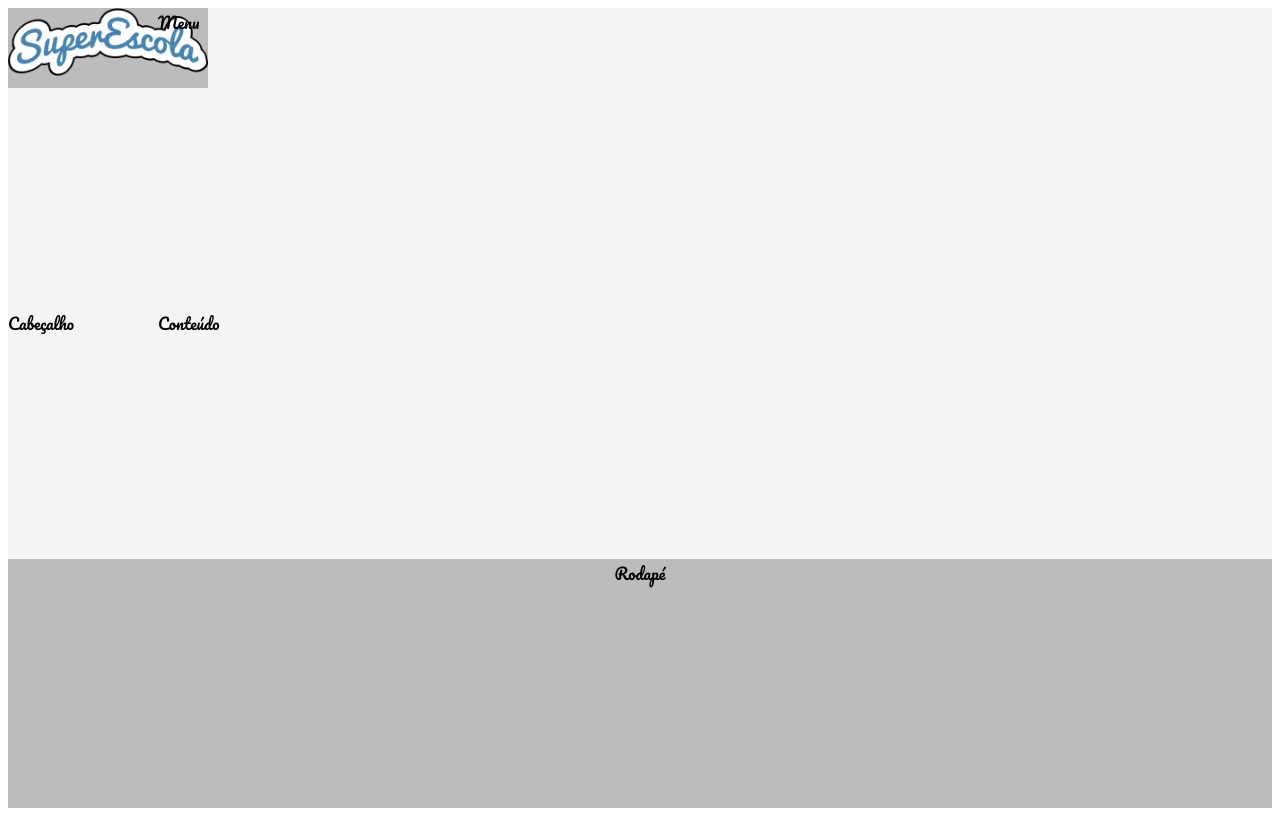
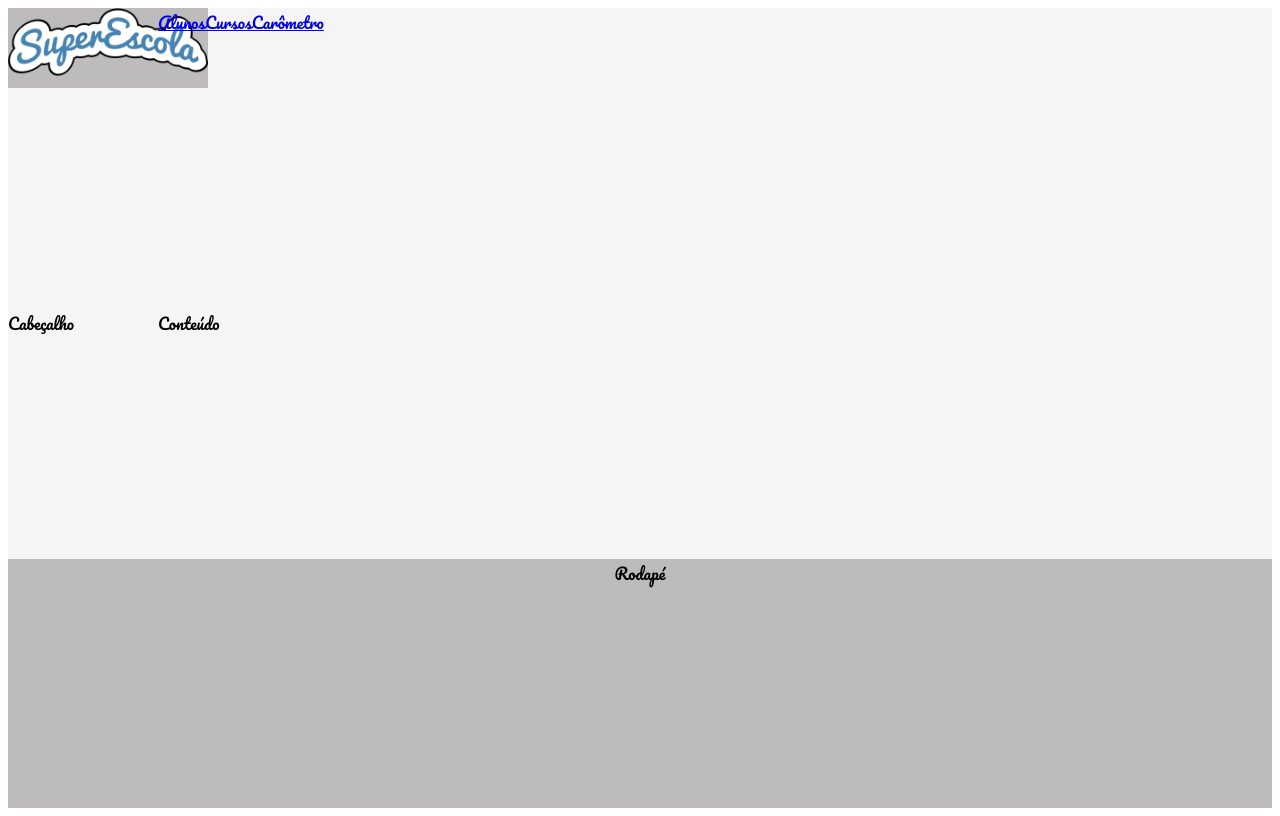
Before and after one commit to lcunha957/DS402_InternetIII, a React (Create React App) app in the folder Proj2-Escola/escola/: page / in a window 1280 px wide. Built offline with nearby package versions, Linux system fonts and the light colour scheme.

Commit message:
menu.js pag.12, apost4 react
;

```diff
--- a/Proj2-Escola/escola/src/components/template/Menu.js
+++ b/Proj2-Escola/escola/src/components/template/Menu.js
@@ -5,7 +5,15 @@ import Navbar from 'react-bootstrap/Navbar';
 
 export default function Menu(props) { return (
   <nav className='menu'>
-      Menu
+      <a href="#/">
+                Alunos
+            </a>
+            <a href="#/">
+                Cursos
+            </a>
+            <a href="#/">
+                Carômetro
+</a>
 </nav>
 )
 }
```
